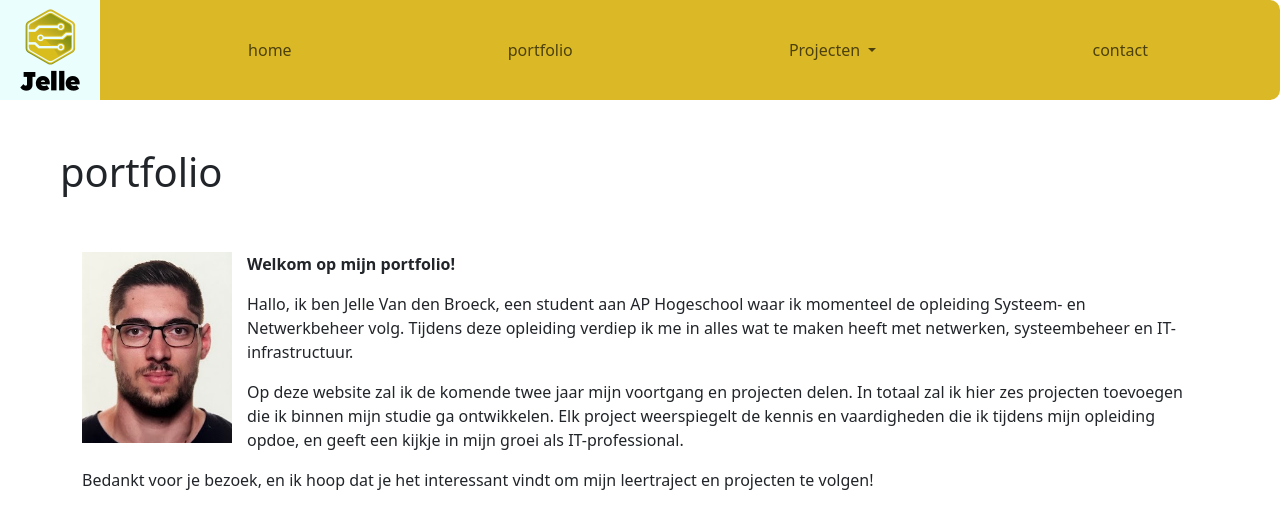
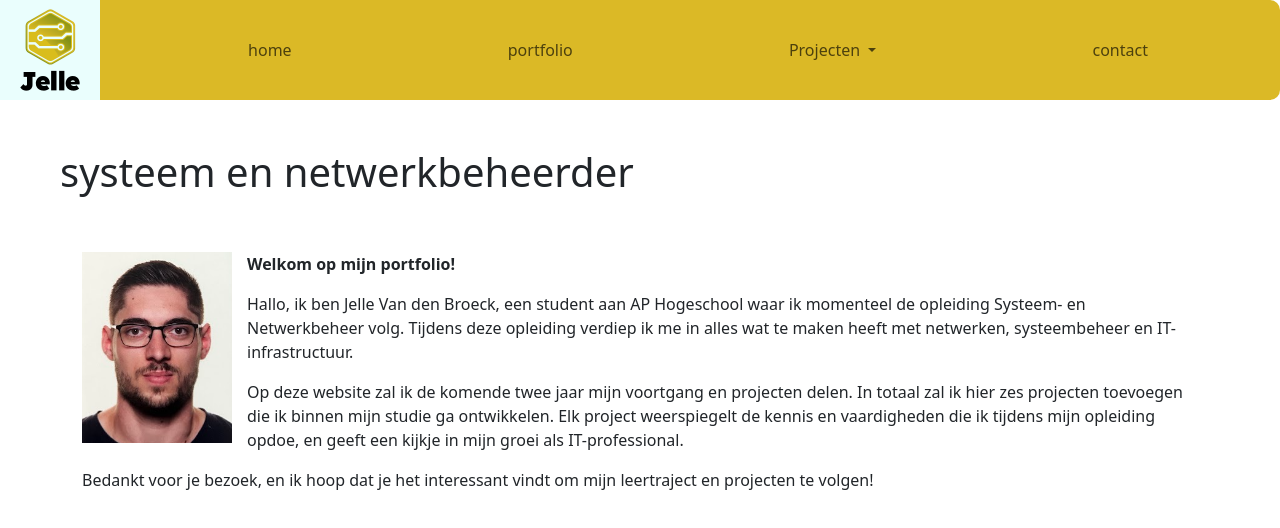
Before and after one commit to jelle-vandenbroeck/portfolio, a plain HTML site: page index.html in a window 1280 px wide. Drawn offline with nearby package versions, Linux system fonts and the light colour scheme.

Commit message:
Update index.html

```diff
--- a/index.html
+++ b/index.html
@@ -52,7 +52,7 @@
     </nav>
 
 <header class="row m-5">
-    <h1>portfolio</h1>
+    <h1>systeem en netwerkbeheerder</h1>
 </header>
 <div class="content-section container my-5 content">
     <img src="assets/images/pasfoto.PNG" alt="Placeholder image" width="150px" class="links">
```
